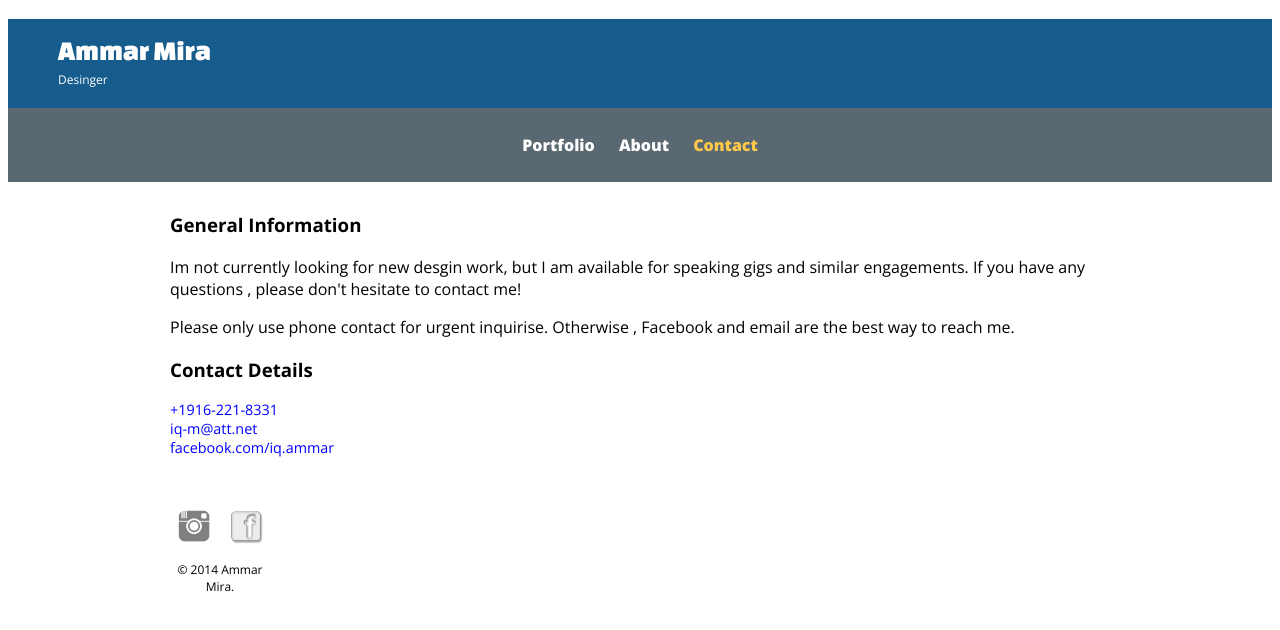
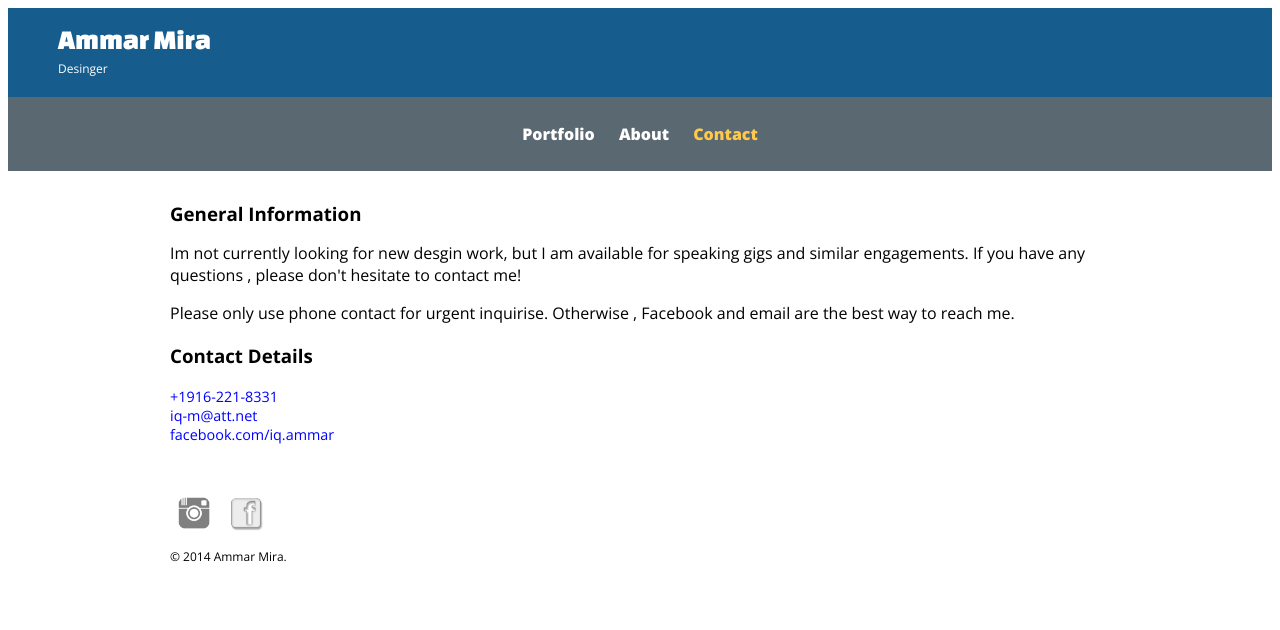
Before and after one commit to AmmarMira/portfolio, a plain HTML site: page contact.html in a window 1280 px wide. Drawn offline with nearby package versions, Linux system fonts and the light colour scheme.

```diff
--- a/contact.html
+++ b/contact.html
@@ -25,13 +25,13 @@
 		</header>
 		<div id="wrapper">
 
-			<section id="primary">
+			<section class="general-info">
 			<h3>General Information</h3>
 			<p>Im not currently looking for new desgin work, but I am available for speaking gigs and similar engagements. If you have any questions , please don't hesitate to contact me!</p>
 			<p>Please only use phone contact for urgent inquirise. Otherwise , Facebook and email are the best way to reach me.</p>
 			</section>
 
-			<section id="secondary">
+			<section>
 				<h3>Contact Details</h3>
 				<ul class="contact-info">
 					<li class="phone"><a href="tel:+1-916-221-8331">+1916-221-8331</a></li>
--- a/css/style.css
+++ b/css/style.css
@@ -93,6 +93,7 @@ footer {
 	padding-top: 50px;
 	color: #ccc;
 	width: 100px;
+	white-space: nowrap;
 }
 
 .social-icon {
@@ -144,6 +145,9 @@ PAGE: CONTACT
 	font-size: 0.9em;
 
 }
+.general-info h3{
+	margin: 0;
+}
 
 /****************
 COLORS
```
Also changed, not shown: 1 other file.
